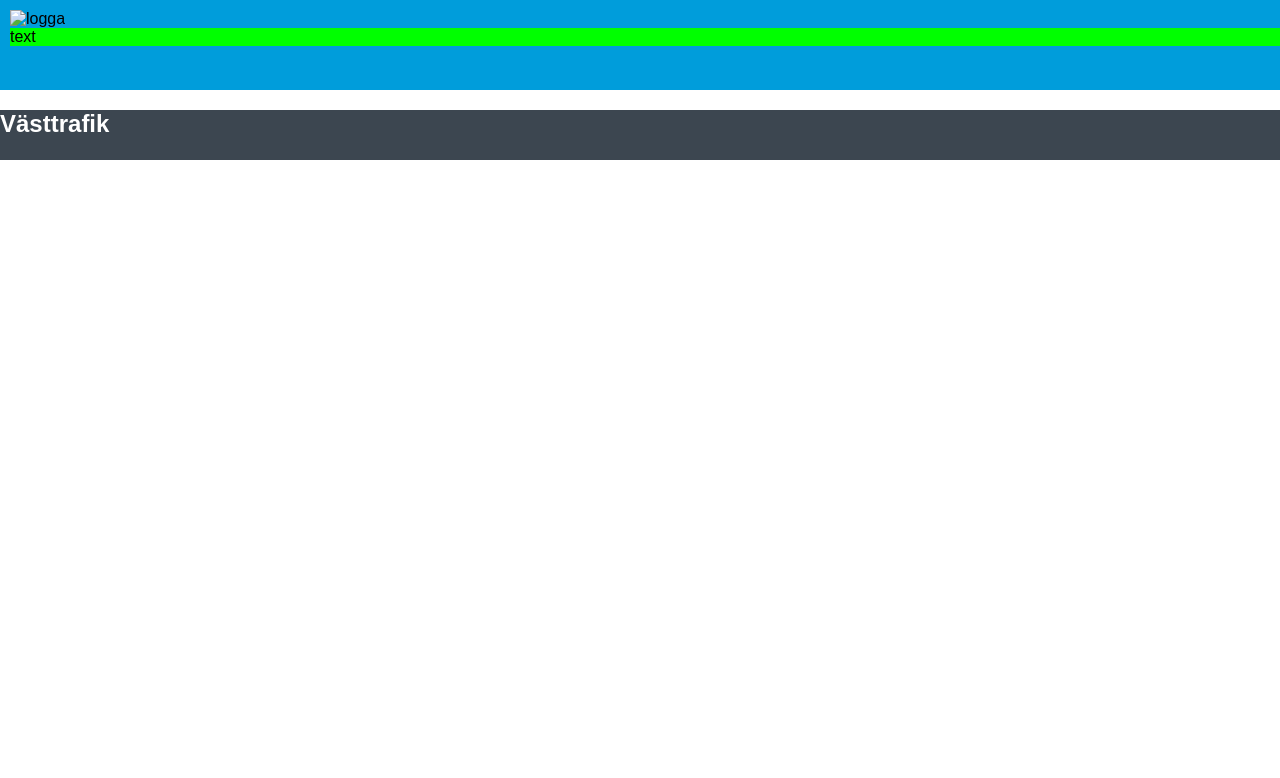
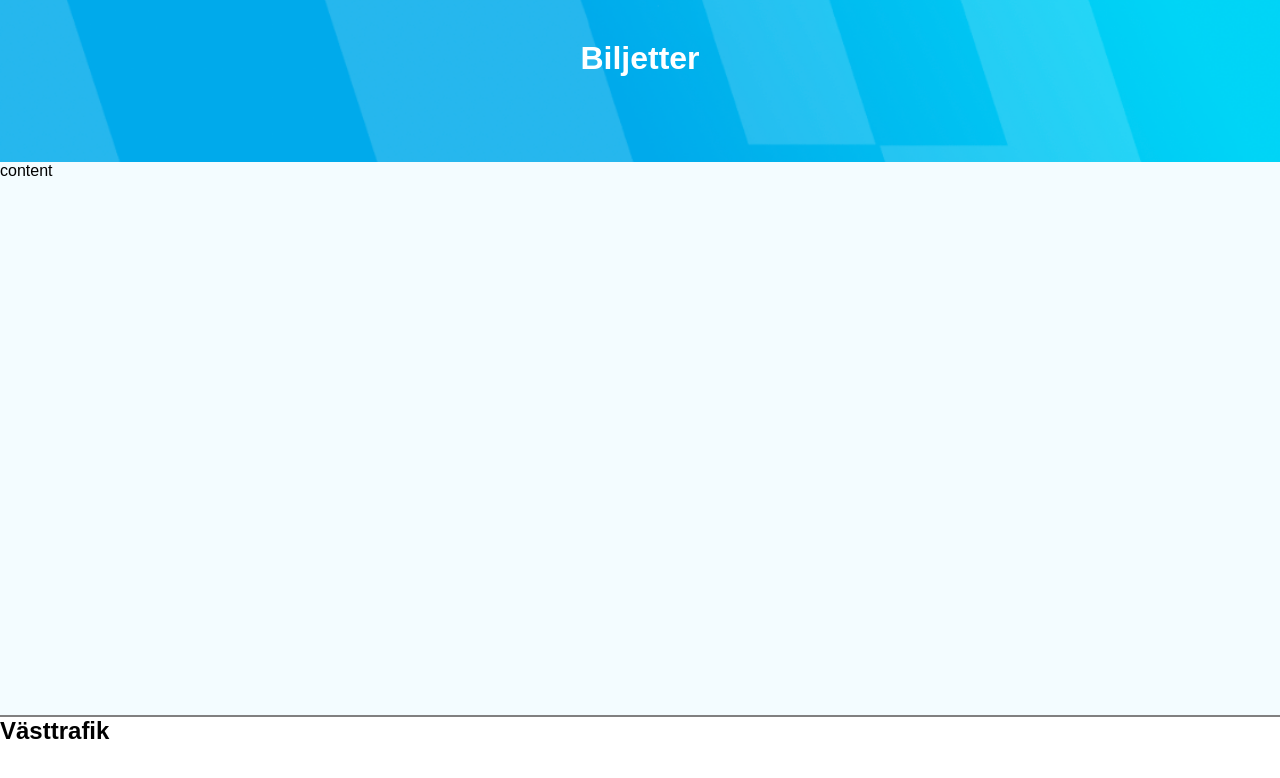
Before and after one commit to brobeck/ENM156-Sustainable-development-Grupp-16, a plain HTML site: page index.html in a window 1280 px wide. Drawn offline with Linux system fonts and the light colour scheme.

Commit message:
template startpage

```diff
--- a/index.html
+++ b/index.html
@@ -7,18 +7,14 @@
 	<script src = "script/script.js"></script>
 </head>
 <body>
-
-	<header id = "header">
-		<img class = "header_logo" src="images/vt-logo-negative.svg" alt="logga">
-		<div id="knapp">
-			text
-		</div>
-	</header>
-	<div id="content">
-
-
+	<div class = "page_wrap">
+		<header>
+			<h1>
+				Biljetter
+			</h1>
+		</header>
+		content
 	</div>
-
 	<footer>
 		<h2>Västtrafik</h2>
 	</footer>
--- a/stylesheets/style.css
+++ b/stylesheets/style.css
@@ -1,36 +1,49 @@
-html{
+
+*{
+    margin: 0;
+}
+
+html, body{
     height: 100%;
 }
 
 body{
-    padding: 0;
-    margin: 0;
-    min-height: 100%;
     font-family: Arial, Helvetica, sans-serif;
 }
 
-header{
-	width:100%;
-	height:70px;
-	background-color: #009ddb;
-	background-position: center;
-    padding: 10px;
+.page_wrap{
+    min-height: 100%;
+    background: #f3fcff;
 }
 
-.header_logo{
-    height: 100%;
+header{
+    box-sizing: border-box;
+    height: 162px;
+    width: 100%;
+
+    background: url(../images/header.png);
+    background-position: center;
+    background-size: cover;
+    background-repeat: no-repeat;
+
+    text-align: center;
+    color: white;
+
+    padding-top: 40px;
 }
 
-#knapp{
-    background-color: lime;
-}
-
-#content{
-    height: 100%;
+header.h1{
+    margin-top: 30px;
 }
 
 footer{
-    height: 50px;
-    color: #fff;
-    background-color: #3c4650;
+    width: 100%;
+    position: fixed;
+    bottom: 0;
+    left: 0;
+    height: 83px;
+    background: white;
+    border-top: solid;
+    border-top-color: gray;
+    border-top-width: 2px;
 }
```
Also changed, not shown: images/header.png (added).
